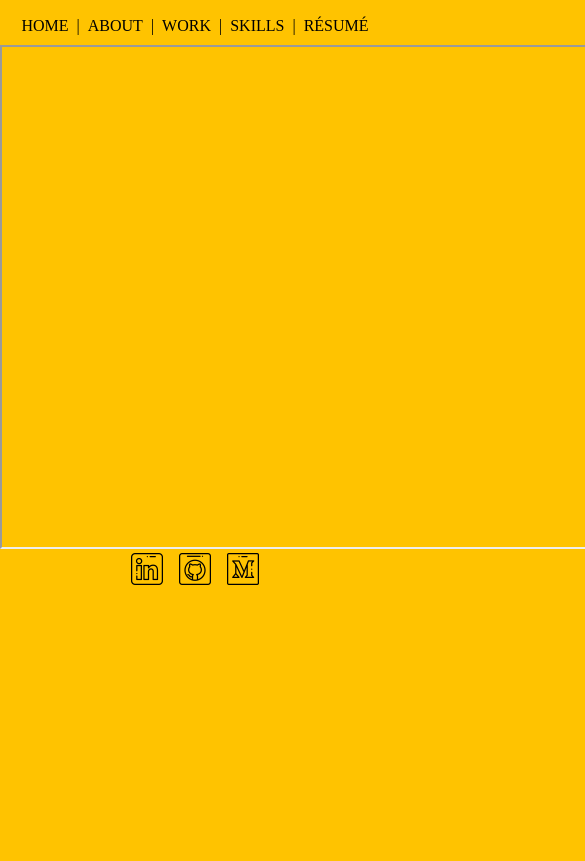
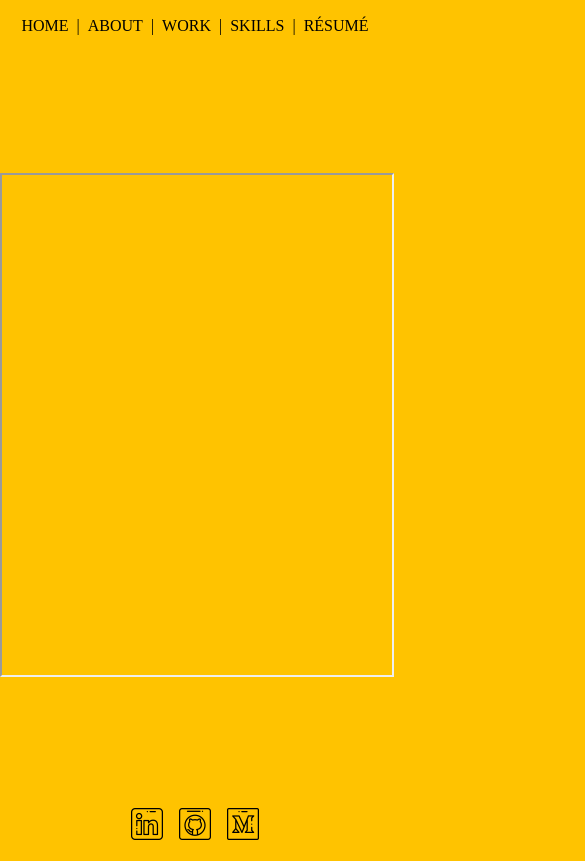
Before and after one commit to yuhaocooper/Personal-Website, a React (Create React App) app in the folder Client/: page /resume in a window 390 px wide. Shown: the whole page, 585 px wide, since content can reach past the window. Built offline with nearby package versions, Linux system fonts and the light colour scheme.

Commit message:
mobile bug fixes

```diff
--- a/Client/src/App.css
+++ b/Client/src/App.css
@@ -62,7 +62,7 @@ body {
 
 #about-container{
   height: 100%;
-  min-height: 850px;
+  min-height: 900px;
   width: 100%;
   display: flex;
   flex-direction: column;
@@ -79,6 +79,13 @@ body {
 #skills-container{
   height: 100%;
   min-height: 850px;
+  width: 100%;
+  display: flex;
+  flex-direction: column;
+}
+
+#resume-container{
+  height: 100%;
   width: 100%;
   display: flex;
   flex-direction: column;
--- a/Client/src/Pages/Resume.js
+++ b/Client/src/Pages/Resume.js
@@ -5,12 +5,12 @@ import pdf from './../images/pdf/resume.pdf'
 function Resume(){
 
     return (
-        <div id='grid-container'>
+        <div id='resume-container'>
             <div>
                 <Header></Header>
             </div>
             <div id='main-body'>
-                <iframe src={pdf} style={{height: '500px', width: '600px'}}></iframe>
+                <iframe src={pdf} style={{height: '500px', width: '100%', maxWidth: '1000px'}}></iframe>
             </div>
             <div className='footer-container'>
                 <Footer></Footer>
```
